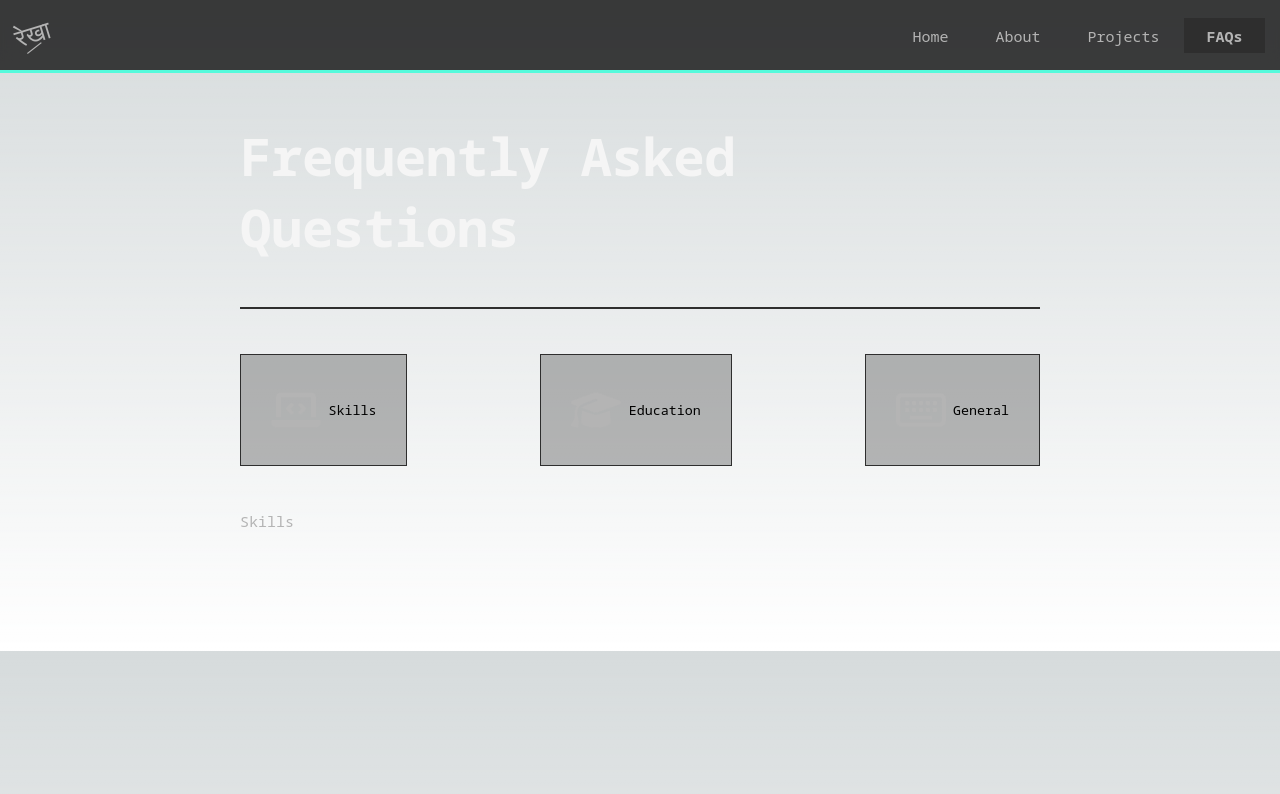
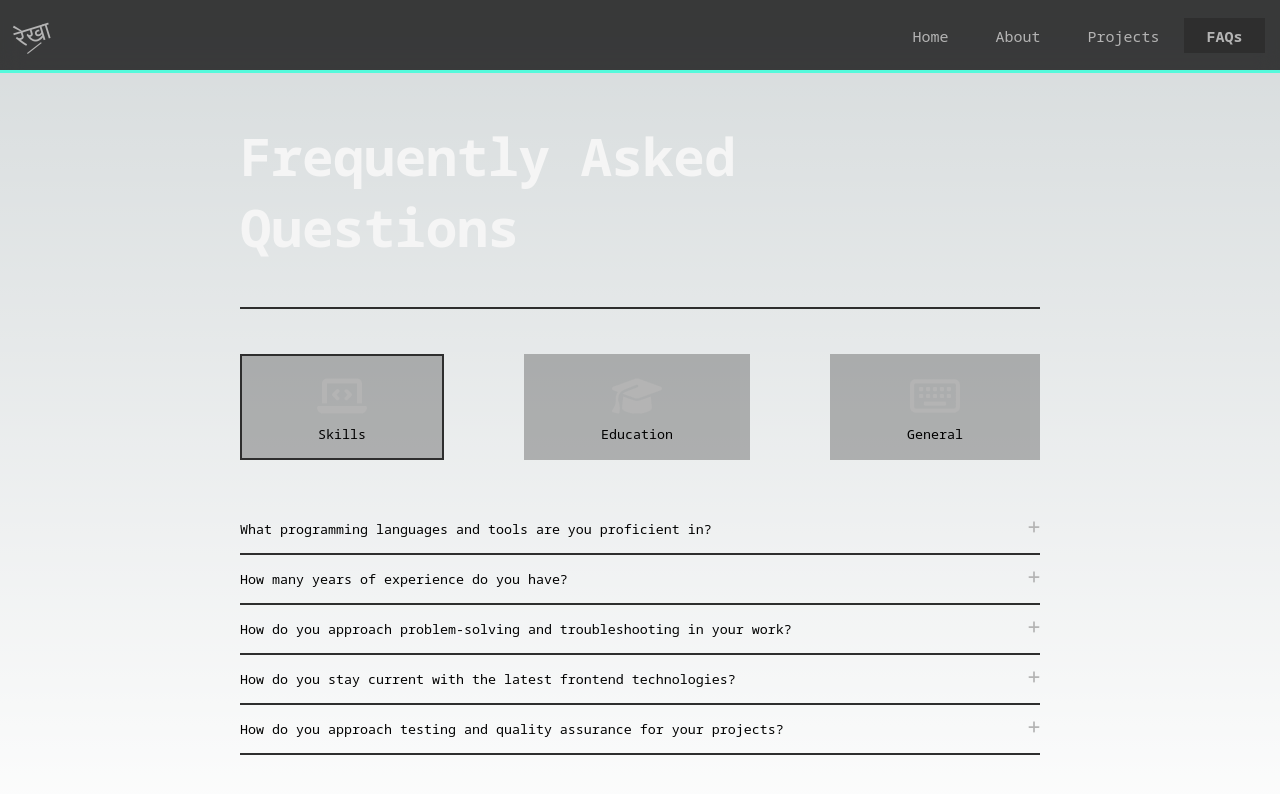
Before and after one commit to Rekhakumari12/portfolio, a Next.js app: page /faq in a window 1280 px wide. Shown: the top 794 px of the page. Built offline with nearby package versions, Linux system fonts and the light colour scheme; a web font is replaced by a local one.

Commit message:
complete faq

```diff
--- /dev/null
+++ b/constants/faq.ts
@@ -0,0 +1,78 @@
+export const Skill_Faq = [
+  {
+    id: "question1",
+    ques: "What programming languages and tools are you proficient in?",
+    ans: "I am proficient in HTML, CSS, JavaScript, and React. I have also worked with Next.js and Node in the past. I am comfortable using tools such as Git, GitHub, and Visual Studio Code for version control and development.",
+  },
+  {
+    id: "question2",
+    ques: "How many years of experience do you have?",
+    ans: "I have 2 years of experience as a front-end developer.",
+  },
+  {
+    id: "question3",
+    ques: "How do you approach problem-solving and troubleshooting in your work?",
+    ans: "When faced with a problem or bug in my work, I first try to understand the issue and its root cause. I then explore potential solutions and weigh their pros and cons before choosing the best course of action. I prioritize and implement the most effective solution, continuously testing and refining until the problem is resolved. I also keep an open mind and welcome input from my team to ensure that we find the best solution together. I believe clear communication and collaboration with my team are key to successfully solving any problem that arises.",
+  },
+  {
+    id: "question4",
+    ques: "How do you stay current with the latest frontend technologies?",
+    ans: "I stay current with the latest frontend technologies by reading industry blogs and forums, watching online tutorials for clean code and best practices, and experimenting with new technologies on personal projects.",
+  },
+  {
+    id: "question5",
+    ques: "How do you approach testing and quality assurance for your projects?",
+    ans: "I take testing and quality assurance seriously and ensure that all my projects are thoroughly tested before delivery. I write unit tests using tools such as Jest and React testing library. I also review the code of my peers to ensure high-quality standards are maintained throughout the project.",
+  },
+];
+
+export const Education_Faq = [
+  {
+    id: "question1",
+    ques: "Can you tell me about your background and education?",
+    ans: "I have a Bachelor's degree in Computer Application and a frontend development certification from freeCodeCamp and Newton School.",
+  },
+  {
+    id: "question2",
+    ques: "What certifications do you have?",
+    ans: "I have completed two certifications from FreeCodeCamp in Responsive Designing and JavaScript Algorithms. I have also completed a Full Stack Development course from Newton School.",
+    links: [
+      { name: "responsive design", url: "#" },
+      { name: "js algo", url: "#" },
+      { name: "newton school", url: "" },
+    ],
+  },
+  {
+    id: "question3",
+    ques: "What motivated you to become a frontend developer?",
+    ans: "I have always been fascinated by the idea of creating user-friendly and visually appealing websites and applications. After taking a few introductory courses in web development in college, I was hooked and knew that I wanted to pursue a career in this field. I have since honed my skills and continue to be passionate about creating amazing user experiences through frontend development.",
+  },
+];
+
+export const General_Faq = [
+  {
+    id: "question1",
+    ques: "What do you enjoy most about your work?",
+    ans: "I enjoy the process of taking a complex problem and breaking it down into smaller, manageable pieces. I also enjoy the creative challenge of designing and building user-friendly and visually appealing interfaces. And finally, I take great satisfaction in seeing a project come to life and being used by real people.",
+  },
+  {
+    id: "question2",
+    ques: "What sets you apart from other frontend developers?",
+    ans: "I bring a unique combination of technical skills, creativity, and passion to my work. I have a strong understanding of the latest frontend technologies and am constantly seeking out new ways to improve my skills. I am also a creative problem-solver and enjoy finding new and innovative solutions to complex design and development challenges.",
+  },
+  {
+    id: "question3",
+    ques: "What are your long-term career goals?",
+    ans: "My long-term career goal is to continue to grow and develop as a frontend developer, taking on increasingly complex and challenging projects. I also hope to stay current with the latest technologies and continue to be an active member of the frontend development community. Ultimately, I hope to be recognized as a leader in the field and make a meaningful impact on the user experiences of people around the world.",
+  },
+  {
+    id: "question4",
+    ques: "What are your hobbies and interests outside of work?",
+    ans: "Outside of work, I enjoy reading, and traveling. Also I write LinkedIn posts as a way to share my knowledge and connect with others in my professional network. It also helps me retain information and keeps a record of my thoughts and ideas. Writing posts on LinkedIn is a great way for me to stay organized and remember what I have learned.",
+  },
+  {
+    id: "question5",
+    ques: "Why you designed your logo in hindi?",
+    ans: "😅 I used my name Rekha in Hindi as logo because it is a language that holds a special place in my heart and culture. I wanted to create a logo that would reflect my personal background and values, and using Hindi seemed like a natural choice. I believe that incorporating elements of my culture into my personal brand helps to make me stand out and provides a unique perspective in my work as a developer. Additionally, I wanted to showcase the versatility and beauty of the Hindi language, which is not often seen in the tech industry.",
+  },
+];
--- /dev/null
+++ b/pages/components/Accordian.tsx
@@ -0,0 +1,28 @@
+import React, { useState } from "react";
+type props = {
+  title: string;
+  children: string;
+  links?: { name: string; url: string }[];
+};
+export const Accordion = ({ title, children, links }: props) => {
+  const [open, setOpen] = useState(false);
+  return (
+    <div className="box">
+      <button
+        className={`${open ? "open" : ""}`}
+        onClick={() => setOpen(!open)}
+      >
+        {title}
+      </button>
+      <div className={`content ${!open ? "collapsed" : ""}`}>
+        <p>{children}</p>
+        {links &&
+          links.map((l) => (
+            <p key={l.name}>
+              <a href={l.name}>{l.name}</a>
+            </p>
+          ))}
+      </div>
+    </div>
+  );
+};
--- a/pages/components/FaqCategories.tsx
+++ b/pages/components/FaqCategories.tsx
@@ -4,11 +4,16 @@ import style from "../../styles/style.module.css";
 
 type props = {
   handleClick: Function;
+  active: "skill" | "general" | "education";
 };
-export default function FaqCategories({ handleClick }: props) {
+export default function FaqCategories({ handleClick, active }: props) {
   return (
     <div className={style.flex_space_between}>
-      <Button padding="2rem" onClick={() => handleClick("skill")}>
+      <Button
+        padding="2rem"
+        onClick={() => handleClick("skill")}
+        className={`smallcard ${active === "skill" && "active"}`}
+      >
         <Image
           src="/skills.svg"
           alt="skills Logo"
@@ -18,7 +23,11 @@ export default function FaqCategories({ handleClick }: props) {
         />
         <p>Skills</p>
       </Button>
-      <Button padding="2rem" onClick={() => handleClick("education")}>
+      <Button
+        padding="2rem"
+        onClick={() => handleClick("education")}
+        className={`smallcard ${active === "education" && "active"}`}
+      >
         <Image
           src="/education.svg"
           alt="education Logo"
@@ -28,7 +37,11 @@ export default function FaqCategories({ handleClick }: props) {
         />
         <p>Education</p>
       </Button>
-      <Button padding="2rem" onClick={() => handleClick("general")}>
+      <Button
+        padding="2rem"
+        onClick={() => handleClick("general")}
+        className={`smallcard ${active === "general" && "active"}`}
+      >
         <Image
           src="/keyboard.svg"
           alt="keyboard Logo"
--- a/pages/faq.tsx
+++ b/pages/faq.tsx
@@ -1,14 +1,24 @@
 import React, { useState } from "react";
 import { Navbar } from "./components/Navbar";
-import { Divider, MainWrapper, SectionWrapper } from "../styles/Wrapper.style";
+import {
+  Divider,
+  FAQWrapper,
+  MainWrapper,
+  SectionWrapper,
+} from "../styles/Wrapper.style";
 import style from "../styles/style.module.css";
 import FaqCategories from "./components/FaqCategories";
-
+import Image from "next/image";
+import { Accordion } from "./components/Accordian";
+import { Education_Faq, General_Faq, Skill_Faq } from "../constants/faq";
+Accordion;
 type props = {
   skill: boolean;
   education: boolean;
   general: boolean;
 };
+
+type activeProps = "skill" | "general" | "education";
 
 export default function Faq() {
   const [state, setState] = useState<props>({
@@ -16,17 +26,23 @@ export default function Faq() {
     education: false,
     general: false,
   });
+  const [active, setActive] = useState<activeProps>("skill");
+  const [faqActive, setFaqActive] = useState();
   const handleClick = (cat: string) => {
     if (cat === "skill") {
+      setActive("skill");
       setState({ education: false, skill: true, general: false });
     }
     if (cat === "education") {
+      setActive("education");
       setState({ education: true, skill: false, general: false });
     }
     if (cat === "general") {
+      setActive("general");
       setState({ education: false, skill: false, general: true });
     }
   };
+  const handleButtonClick = () => {};
   return (
     <MainWrapper>
       <Navbar />
@@ -37,12 +53,34 @@ export default function Faq() {
           ))}
         </h1>
         <Divider my="3" />
-        <FaqCategories handleClick={handleClick} />
-        {(state.skill && <div style={{ marginTop: "3rem" }}>Skills</div>) ||
+        <FaqCategories handleClick={handleClick} active={active} />
+        {(state.skill && (
+          <FAQWrapper style={{ marginTop: "3rem" }}>
+            {Skill_Faq.map((d) => (
+              <Accordion title={d.ques} key={d.id}>
+                {d.ans}
+              </Accordion>
+            ))}
+          </FAQWrapper>
+        )) ||
           (state.education && (
-            <div style={{ marginTop: "3rem" }}>education</div>
+            <FAQWrapper style={{ marginTop: "3rem" }}>
+              {Education_Faq.map((d) => (
+                <Accordion title={d.ques} key={d.id} links={d.links}>
+                  {d.ans}
+                </Accordion>
+              ))}
+            </FAQWrapper>
           )) ||
-          (state.general && <div style={{ marginTop: "3rem" }}>general</div>)}
+          (state.general && (
+            <FAQWrapper style={{ marginTop: "3rem" }}>
+              {General_Faq.map((d) => (
+                <Accordion title={d.ques} key={d.id}>
+                  {d.ans}
+                </Accordion>
+              ))}
+            </FAQWrapper>
+          ))}
       </SectionWrapper>
     </MainWrapper>
   );
--- a/styles/Wrapper.style.tsx
+++ b/styles/Wrapper.style.tsx
@@ -86,9 +86,69 @@ export const Button = styled.button<ButtonPropsTypes>`
   padding: ${(props) => props.padding || "0.5rem 1rem"};
   background: var(--btn-bg);
   font-family: var(--font-noto);
+  &.smallcard {
+    display: block;
+    padding: 1rem 5rem;
+    cursor: pointer;
+    background: var(--btn-bg);
+    border: 2px solid transparent;
+  }
+  &.smallcard:hover {
+    background: var(--btn-hover-bg);
+  }
+  &.active {
+    border: 2px solid var(--background-hover);
+  }
 `;
 export const Divider = styled.hr<Props>`
   margin: ${(props) => props.my + "rem 0" || "1rem 0"};
   background: var(--background-hover);
   border: 1px solid var(--background-hover);
 `;
+
+export const FAQWrapper = styled.div`
+  button {
+    background-color: transparent;
+    width: 100%;
+    padding: 1rem 0;
+    text-align: start;
+    border: none;
+    border-bottom: 2px solid var(--background-hover);
+    font-family: var(--font-noto);
+    cursor: pointer;
+    outline: none;
+  }
+  .content {
+    max-height:9999px
+    transition: all 0.6s ease-out
+    height: auto;
+    text-align:justify;
+  }
+  .content.collapsed {
+    max-height: 0;
+    overflow: hidden;
+    transition: max-height 0.6s ease-out;
+  }
+  p {
+    padding: 1rem 0;
+    font-size: small;
+    opacity: 0.7;
+  }
+
+  /* icon style */
+  button::after {
+    content: url("plus.svg");
+    color: white;
+    font-weight: bold;
+    float: right;
+    margin-left: 5px;
+    width: 12px;
+    height: 12px;
+    transition: all 0.3s ease;
+  }
+  .open::after {
+    content: url("plus.svg");
+    transform: rotate(45deg);
+    transition: transform 0.3s ease;
+  }
+`;
```
Also changed, not shown: constants/lang.ts (+10 -0 lines), constants/projectdata.ts (+16 -1 lines), pages/projects.tsx (+5 -14 lines), public/plus.svg (added).
